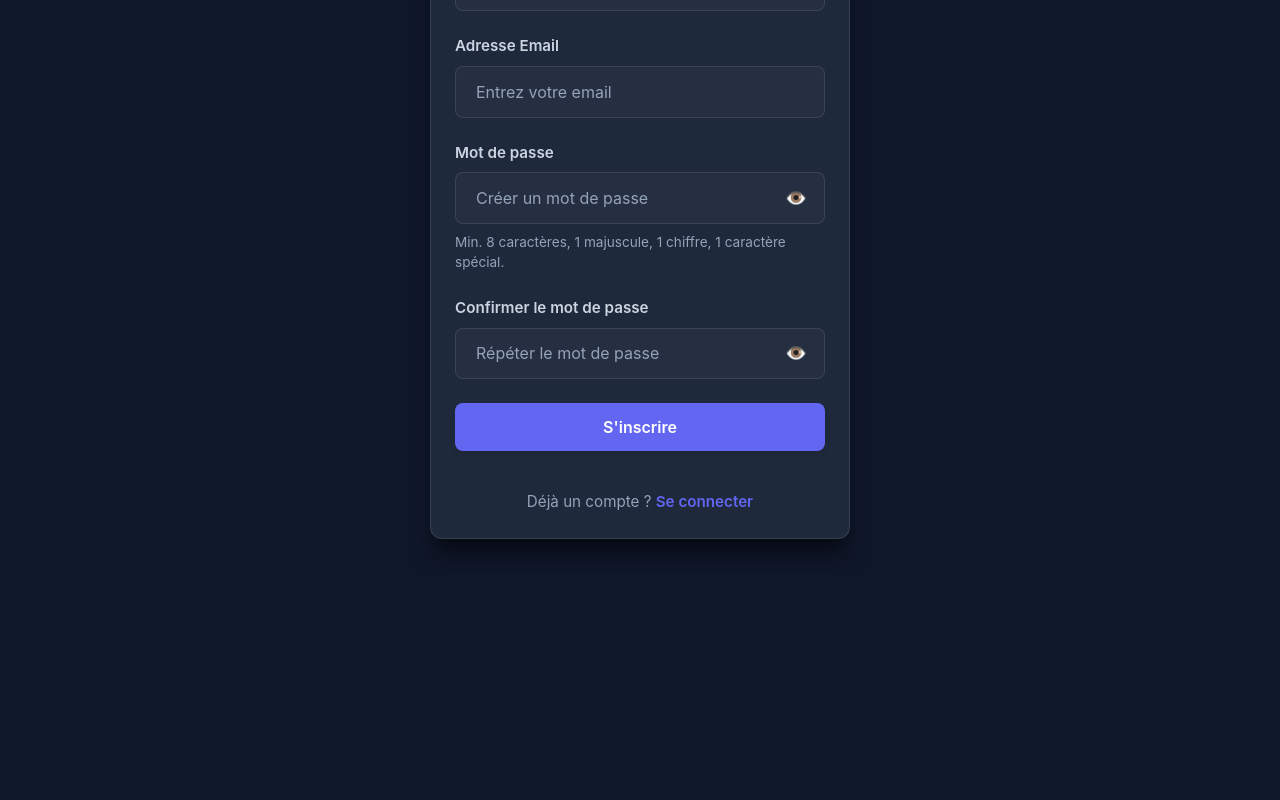
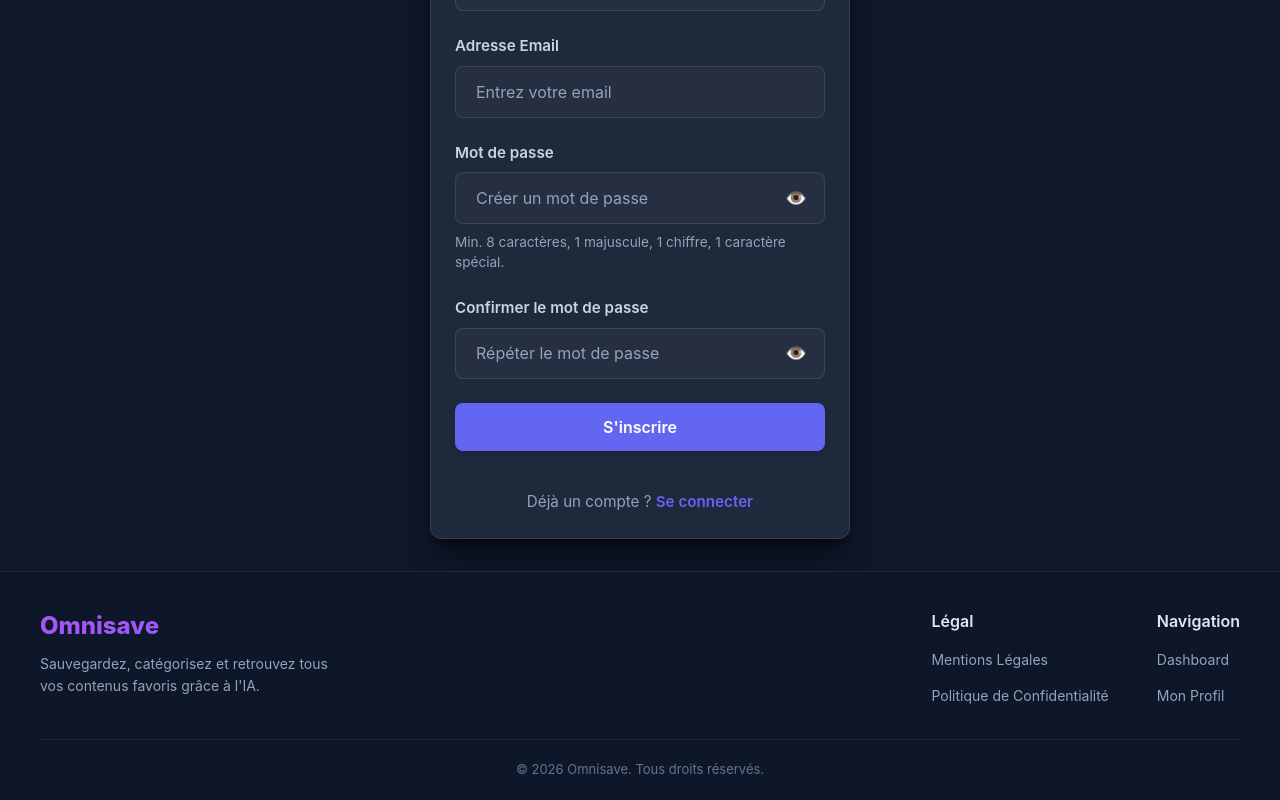
Before and after one commit to anthonymulapro-tech/Omnisave, a React (Vite) app in the folder frontend/: page /register in a window 1280 px wide. Shown: the part 386-1186 px from the top of the page. Before the commit the page ends 957 px from the top, so only its background shows below. Built offline with nearby package versions, Linux system fonts and the light colour scheme.

Commit message:
feat(frontend): create global glassmorphism footer and update app layout

```diff
--- a/frontend/src/App.jsx
+++ b/frontend/src/App.jsx
@@ -1,5 +1,6 @@
 import { BrowserRouter as Router, Routes, Route, Navigate } from 'react-router-dom';
 import Navbar from './components/Navbar';
+import Footer from './components/Footer'; // <-- Import the new Footer component
 import LoginForm from './components/LoginForm';
 import RegisterForm from './components/RegisterForm';
 import Dashboard from './components/Dashboard';
@@ -11,12 +12,16 @@ import LinkCard from './components/LinkCard';
 function App() {
   return (
     <Router>
+      {/* Global wrapper to force the footer to the bottom of the screen (minHeight: 100vh) */}
+      <div style={{ display: 'flex', flexDirection: 'column', minHeight: '100vh' }}>
+
         {/* The Navbar is placed inside the Router but outside the Routes,
             so it renders on every single page! */}
         <Navbar />
 
-      {/* Main content wrapper with margin for spacing */}
-      <div className="container mt-4">
+        {/* Main content wrapper: 'flex: 1' forces the container to take all available space,
+            pushing the footer down to the bottom of the viewport */}
+        <div className="container mt-4" style={{ flex: 1 }}>
           <Routes>
 
             <Route path="/" element={<Navigate to="/dashboard" replace />} />
@@ -35,9 +40,13 @@ function App() {
             <Route path="*" element={<Navigate to="/" />} />
           </Routes>
         </div>
+
+        {/* The Footer will be rendered at the bottom of all pages */}
+        <Footer />
+
+      </div>
     </Router>
   );
 }
 
-
 export default App;
--- /dev/null
+++ b/frontend/src/components/Footer.css
@@ -0,0 +1,110 @@
+/* frontend/src/components/Footer.css */
+
+.glass-footer {
+    background-color: rgba(15, 23, 42, 0.7);
+    backdrop-filter: blur(12px);
+    -webkit-backdrop-filter: blur(12px);
+    border-top: 1px solid rgba(255, 255, 255, 0.08);
+    padding: 40px 24px 20px 24px;
+    color: #f8fafc;
+    font-family: -apple-system, BlinkMacSystemFont, "Segoe UI", Roboto, Helvetica, Arial, sans-serif;
+
+    /* Ensures the footer stays at the bottom of the page if the content is short */
+    margin-top: auto;
+}
+
+.footer-content {
+    display: flex;
+    flex-wrap: wrap;
+    justify-content: space-between;
+    gap: 32px;
+    max-width: 1200px;
+    margin: 0 auto;
+    padding-bottom: 32px;
+}
+
+/* --- BRANDING --- */
+.footer-brand {
+    flex: 1;
+    min-width: 250px;
+}
+
+.footer-logo {
+    margin: 0 0 12px 0;
+    font-size: 24px;
+    font-weight: 800;
+    /* Gradient text matching the Navbar/Extension */
+    background: linear-gradient(135deg, #a855f7 0%, #6366f1 100%);
+    -webkit-background-clip: text;
+    -webkit-text-fill-color: transparent;
+}
+
+.footer-description {
+    color: #94a3b8;
+    font-size: 14px;
+    line-height: 1.6;
+    margin: 0;
+    max-width: 300px;
+}
+
+/* --- LINKS --- */
+.footer-links {
+    display: flex;
+    gap: 48px;
+    flex-wrap: wrap;
+}
+
+.footer-column h4 {
+    color: #e2e8f0;
+    font-size: 16px;
+    font-weight: 600;
+    margin: 0 0 16px 0;
+}
+
+.footer-column ul {
+    list-style: none;
+    padding: 0;
+    margin: 0;
+    display: flex;
+    flex-direction: column;
+    gap: 12px;
+}
+
+.footer-column a {
+    color: #94a3b8;
+    text-decoration: none;
+    font-size: 14px;
+    transition: color 0.2s ease-in-out;
+}
+
+.footer-column a:hover {
+    color: #6366f1; /* Indigo hover effect */
+}
+
+/* --- BOTTOM SECTION --- */
+.footer-bottom {
+    max-width: 1200px;
+    margin: 0 auto;
+    padding-top: 20px;
+    border-top: 1px solid rgba(255, 255, 255, 0.05);
+    text-align: center;
+}
+
+.footer-bottom p {
+    margin: 0;
+    color: #64748b;
+    font-size: 13px;
+}
+
+/* --- RESPONSIVE MOBILE --- */
+@media (max-width: 768px) {
+    .footer-content {
+        flex-direction: column;
+        gap: 32px;
+    }
+
+    .footer-links {
+        gap: 32px;
+        flex-direction: column;
+    }
+}
--- /dev/null
+++ b/frontend/src/components/Footer.jsx
@@ -0,0 +1,48 @@
+// frontend/src/components/Footer.jsx
+import React from 'react';
+import { Link } from 'react-router-dom';
+import './Footer.css';
+
+const Footer = () => {
+    const currentYear = new Date().getFullYear();
+
+    return (
+        <footer className="glass-footer">
+            <div className="footer-content">
+                {/* Brand Section */}
+                <div className="footer-brand">
+                    <h3 className="footer-logo">Omnisave</h3>
+                    <p className="footer-description">
+                        Sauvegardez, catégorisez et retrouvez tous vos contenus favoris grâce à l'IA.
+                    </p>
+                </div>
+
+                {/* Links Section */}
+                <div className="footer-links">
+                    <div className="footer-column">
+                        <h4>Légal</h4>
+                        <ul>
+                            <li><Link to="/legal-mentions">Mentions Légales</Link></li>
+                            <li><Link to="/privacy-policy">Politique de Confidentialité</Link></li>
+                        </ul>
+                    </div>
+
+                    <div className="footer-column">
+                        <h4>Navigation</h4>
+                        <ul>
+                            <li><Link to="/dashboard">Dashboard</Link></li>
+                            <li><Link to="/profile">Mon Profil</Link></li>
+                        </ul>
+                    </div>
+                </div>
+            </div>
+
+            {/* Bottom Section */}
+            <div className="footer-bottom">
+                <p>&copy; {currentYear} Omnisave. Tous droits réservés.</p>
+            </div>
+        </footer>
+    );
+};
+
+export default Footer;
```
Also changed, not shown: frontend/src/pages/LegalMentions.jsx (added), frontend/src/pages/PrivacyPolicy.jsx (added), 1 other file (tests, documents, lock files or other folders). Lines whose indentation alone changed are shown as unchanged.
